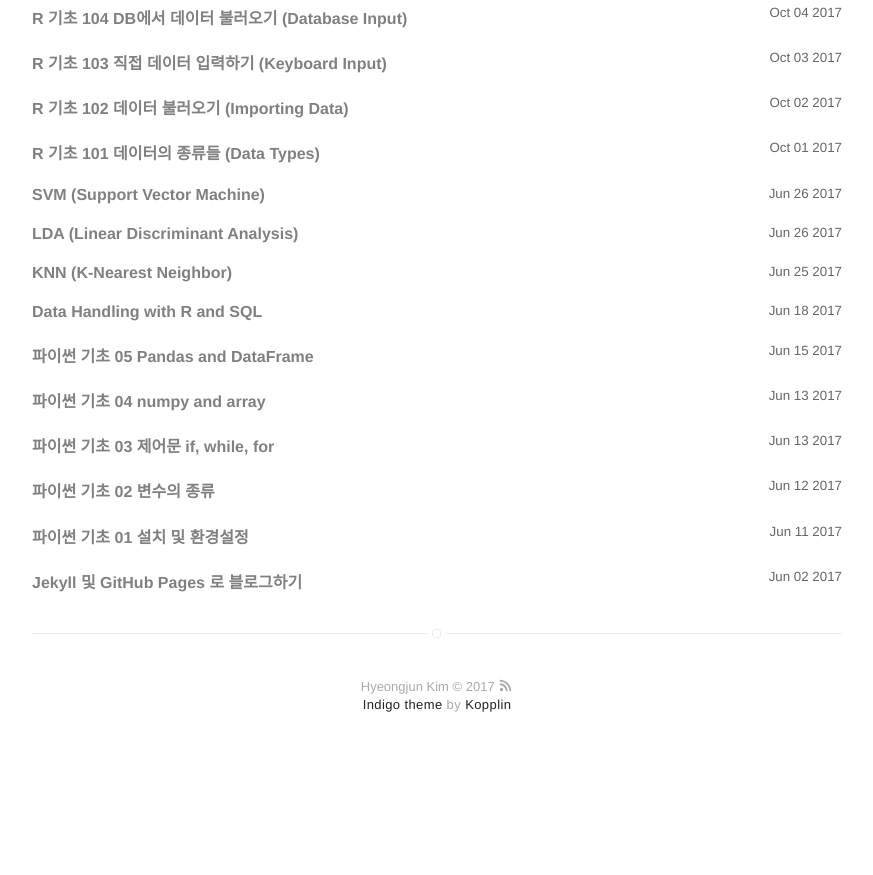
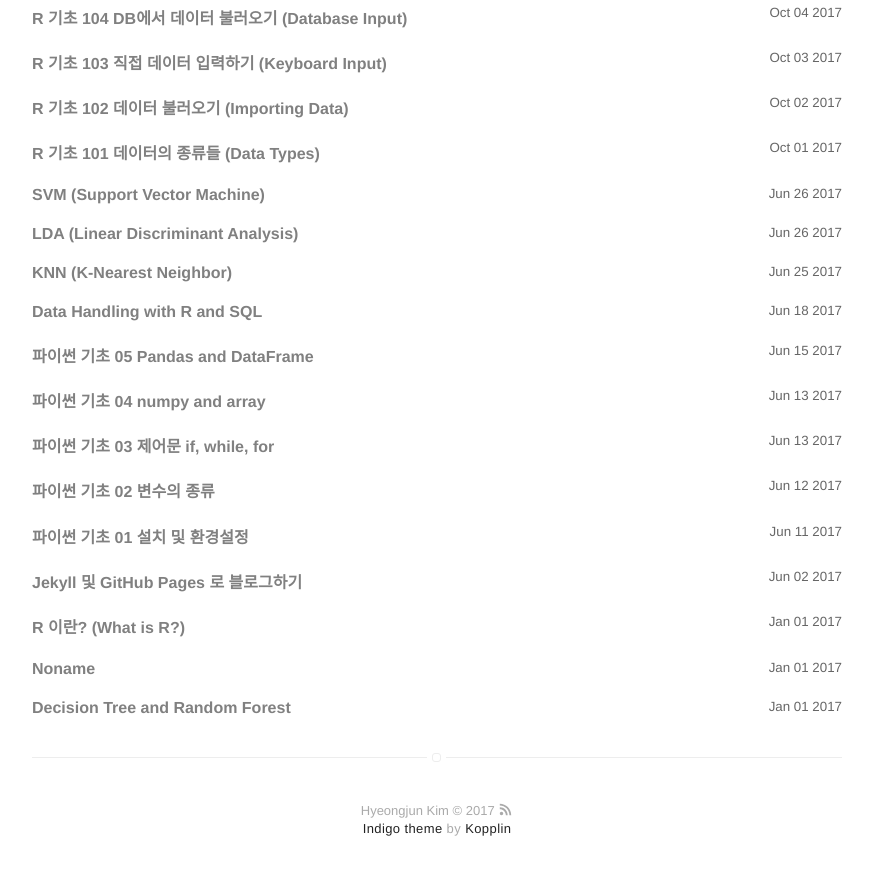
Before and after one commit to Dr-HKim/Dr-HKim.github.io, a Jekyll site: the page built from blog/index.html, in a window 1280 px wide and 900 px high, scrolled down 1210 px. Shown: the top 875 px of the window, without its empty margins (203-1076 px from the left). Built offline with Jekyll 4.4.1, drawn with Linux system fonts in a browser that asks for light colours; a file with an impossible date is left out; before the commit the page ends 1986 px from its top, so only the background shows below that.

Commit message:
minor changes

```diff
--- a/_posts/2000-01-01-Decision-Tree.md
+++ b/_posts/2000-01-01-Decision-Tree.md
@@ -1,7 +1,7 @@
 ---
 layout:
 title: Decision Tree and Random Forest
-date: 2017-00-00
+date: 2017-01-01
 category:
 - Data Analysis
 tag: []
--- a/_posts/2000-01-01-noname.md
+++ b/_posts/2000-01-01-noname.md
@@ -1,7 +1,7 @@
 ---
 layout:
 title:
-date: 2017-00-00
+date: 2017-01-01
 category:
 - blog
 tag: []
--- a/_posts/2000-01-01-what-is-r.md
+++ b/_posts/2000-01-01-what-is-r.md
@@ -1,7 +1,7 @@
 ---
 layout:
 title: R 이란? (What is R?)
-date: 2017-00-00
+date: 2017-01-01
 category:
 - blog
 tag: []
```
